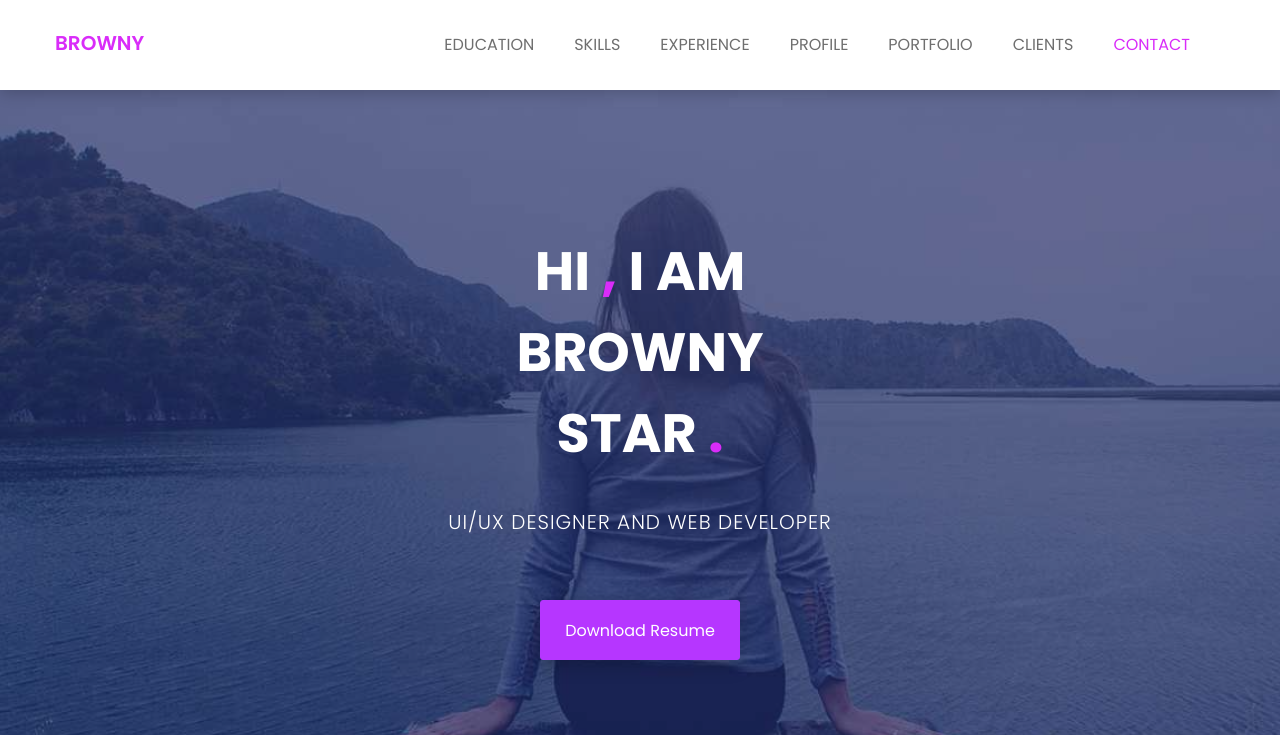
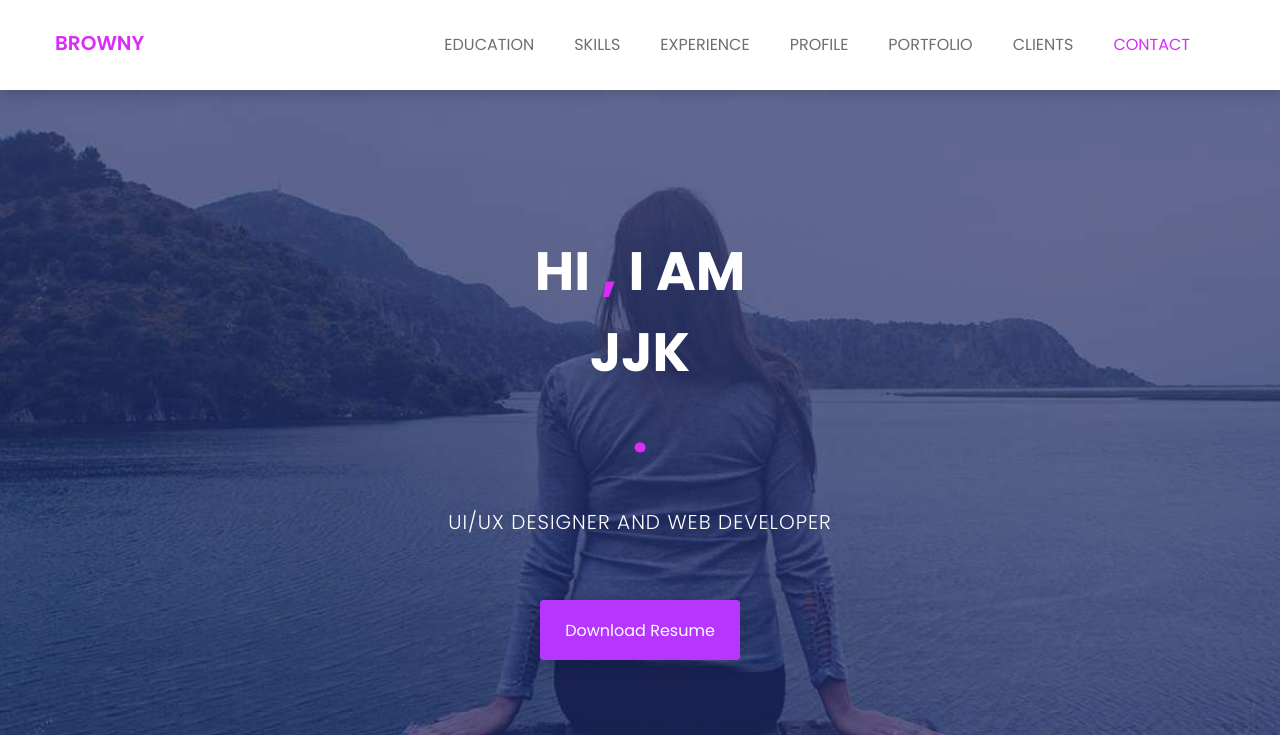
Before and after one commit to JJK011/SampleWebsite, a plain HTML site: page index.html in a window 1280 px wide. Shown: the top 735 px of the page. Drawn offline with nearby package versions, Linux system fonts and the light colour scheme.

Commit message:
Update index.html

```diff
--- a/index.html
+++ b/index.html
@@ -103,7 +103,7 @@
 				<div class="row">
 					<div class="col-md-12 text-center">
 						<div class="header-text">
-							<h2>hi <span>,</span> i am <br> browny <br> star <span>.</span>   </h2>
+							<h2>hi <span>,</span> i am <br> JJK <br>  <span>.</span>   </h2>
 							<p>ui/ux designer and web developer</p>
 							<a href="assets/download/browney.txt" download>download resume</a>
 						</div><!--/.header-text-->
```
